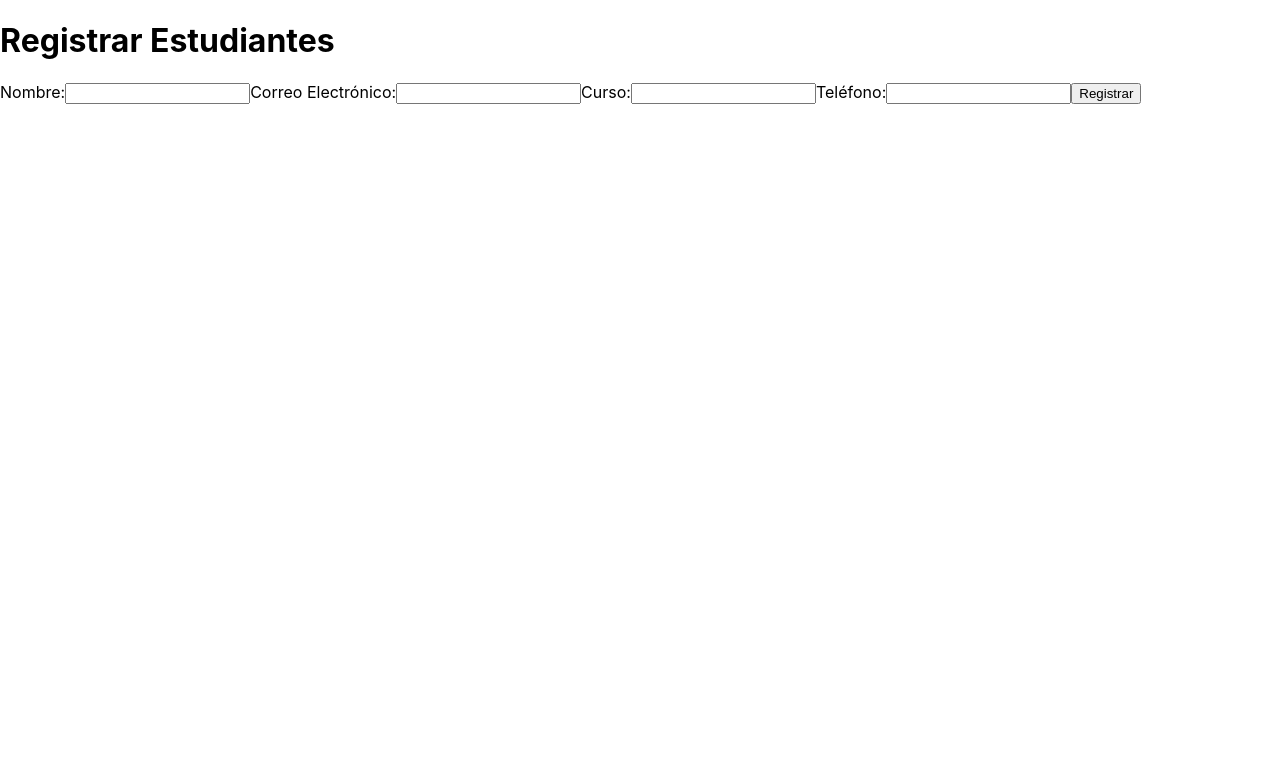
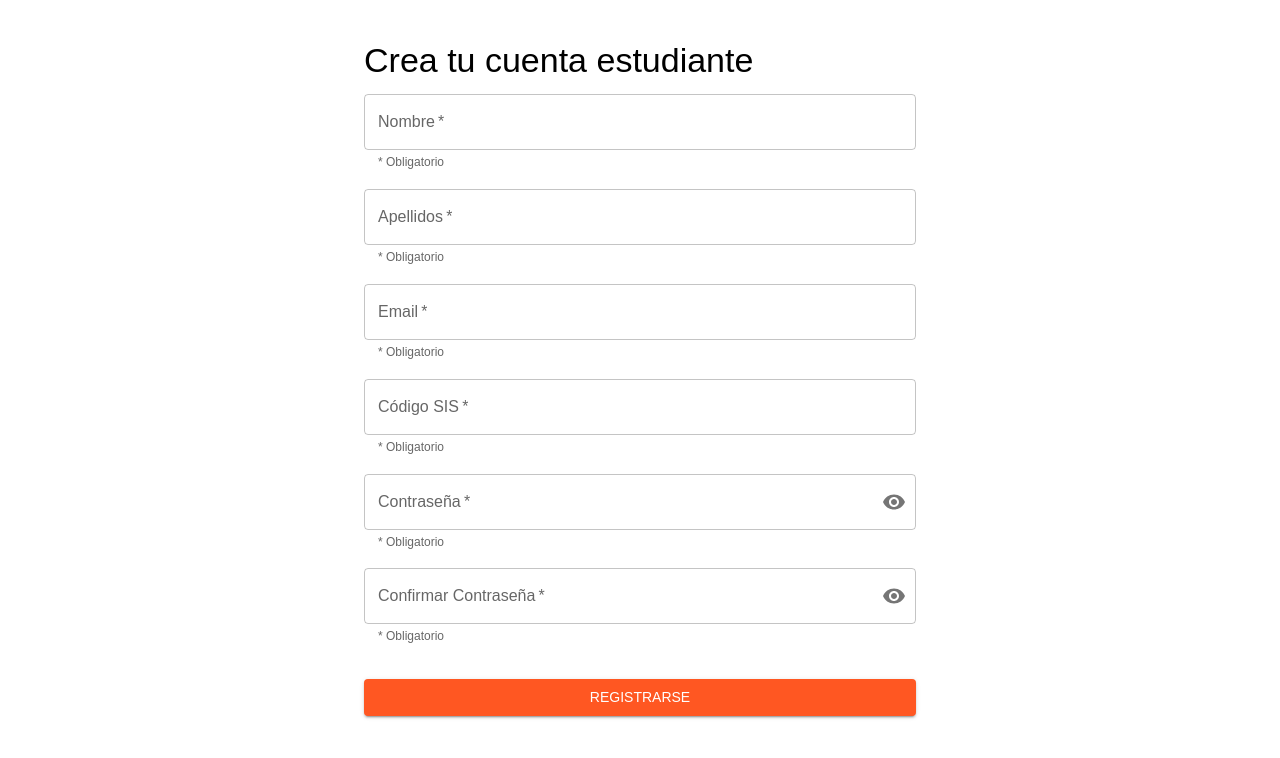
Before and after one commit to Api-programming-company/TisTracker, a React (Create React App) app in the folder frontend/: page /registroestudiante in a window 1280 px wide. Shown: the top 758 px of the page. Built offline with nearby package versions, Linux system fonts and the light colour scheme.

Commit message:
agregar registro estudiante

```diff
--- a/frontend/src/pages/RegistroEstudiante.jsx
+++ b/frontend/src/pages/RegistroEstudiante.jsx
@@ -1,76 +1,147 @@
-import React, { useState } from 'react';
-import './css/RegistroEstudiante.css'; // Opcional, para estilos personalizados
+// RegistroEstudiante.js
+import React, { useState } from "react";
+import {
+  TextField,
+  Button,
+  Container,
+  Typography,
+  Box,
+  FormControl,
+  InputAdornment,
+  IconButton,
+} from "@mui/material";
+import { Visibility, VisibilityOff } from "@mui/icons-material";
+import "./css/RegistroEstudiante.css";
 
-function RegistroEstudiante() {
-  const [formData, setFormData] = useState({
-    name: '',
-    email: '',
-    course: '',
-    phone: '',
-  });
+const RegistroEstudiante = () => {
+  const [showPassword, setShowPassword] = useState(false);
+  const [showConfirmPassword, setShowConfirmPassword] = useState(false);
 
-  const handleChange = (e) => {
-    const { name, value } = e.target;
-    setFormData({
-      ...formData,
-      [name]: value,
-    });
-  };
+  const handleClickShowPassword = () => setShowPassword(!showPassword);
+  const handleClickShowConfirmPassword = () =>
+    setShowConfirmPassword(!showConfirmPassword);
 
-  const handleSubmit = (e) => {
-    e.preventDefault();
-    // Aquí podrías manejar el envío del formulario
-    console.log('Datos enviados:', formData);
-  };
+  const handleMouseDownPassword = (event) => event.preventDefault();
 
   return (
-    <div className="register-students-container">
-      <h1>Registrar Estudiantes</h1>
-      <form onSubmit={handleSubmit} className="register-students-form">
-        <label>
-          Nombre:
-          <input
-            type="text"
-            name="name"
-            value={formData.name}
-            onChange={handleChange}
-            required
-          />
-        </label>
-        <label>
-          Correo Electrónico:
-          <input
-            type="email"
-            name="email"
-            value={formData.email}
-            onChange={handleChange}
-            required
-          />
-        </label>
-        <label>
-          Curso:
-          <input
-            type="text"
-            name="course"
-            value={formData.course}
-            onChange={handleChange}
-            required
-          />
-        </label>
-        <label>
-          Teléfono:
-          <input
-            type="tel"
-            name="phone"
-            value={formData.phone}
-            onChange={handleChange}
-            required
-          />
-        </label>
-        <button type="submit">Registrar</button>
-      </form>
-    </div>
+    <Container maxWidth="sm">
+      <Box sx={{ mt: 5 }}>
+        <Typography variant="h4" component="h1" gutterBottom>
+          Crea tu cuenta estudiante
+        </Typography>
+
+        <form>
+          {/* Nombre */}
+          <FormControl fullWidth sx={{ mb: 2 }}>
+            <TextField
+              label="Nombre"
+              variant="outlined"
+              fullWidth
+              required
+              helperText="* Obligatorio"
+            />
+          </FormControl>
+
+          {/* Apellidos */}
+          <FormControl fullWidth sx={{ mb: 2 }}>
+            <TextField
+              label="Apellidos"
+              variant="outlined"
+              fullWidth
+              required
+              helperText="* Obligatorio"
+            />
+          </FormControl>
+
+          {/* Email */}
+          <FormControl fullWidth sx={{ mb: 2 }}>
+            <TextField
+              label="Email"
+              variant="outlined"
+              type="email"
+              fullWidth
+              required
+              helperText="* Obligatorio"
+            />
+          </FormControl>
+
+          {/* Código SIS */}
+          <FormControl fullWidth sx={{ mb: 2 }}>
+            <TextField
+              label="Código SIS"
+              variant="outlined"
+              fullWidth
+              required
+              helperText="* Obligatorio"
+            />
+          </FormControl>
+
+          {/* Contraseña */}
+          <FormControl fullWidth sx={{ mb: 2 }}>
+            <TextField
+              label="Contraseña"
+              variant="outlined"
+              type={showPassword ? "text" : "password"}
+              fullWidth
+              required
+              helperText="* Obligatorio"
+              InputProps={{
+                endAdornment: (
+                  <InputAdornment position="end">
+                    <IconButton
+                      aria-label="toggle password visibility"
+                      onClick={handleClickShowPassword}
+                      onMouseDown={handleMouseDownPassword}
+                      edge="end"
+                    >
+                      {showPassword ? <VisibilityOff /> : <Visibility />}
+                    </IconButton>
+                  </InputAdornment>
+                ),
+              }}
+            />
+          </FormControl>
+
+          {/* Confirmar Contraseña */}
+          <FormControl fullWidth sx={{ mb: 2 }}>
+            <TextField
+              label="Confirmar Contraseña"
+              variant="outlined"
+              type={showConfirmPassword ? "text" : "password"}
+              fullWidth
+              required
+              helperText="* Obligatorio"
+              InputProps={{
+                endAdornment: (
+                  <InputAdornment position="end">
+                    <IconButton
+                      aria-label="toggle confirm password visibility"
+                      onClick={handleClickShowConfirmPassword}
+                      onMouseDown={handleMouseDownPassword}
+                      edge="end"
+                    >
+                      {showConfirmPassword ? <VisibilityOff /> : <Visibility />}
+                    </IconButton>
+                  </InputAdornment>
+                ),
+              }}
+            />
+          </FormControl>
+
+          {/* Botón de Registro */}
+          <Button
+            type="submit"
+            variant="contained"
+            color="primary"
+            fullWidth
+            sx={{ mt: 2 }}
+          >
+            Registrarse
+          </Button>
+        </form>
+      </Box>
+    </Container>
   );
-}
+};
 
 export default RegistroEstudiante;
```
